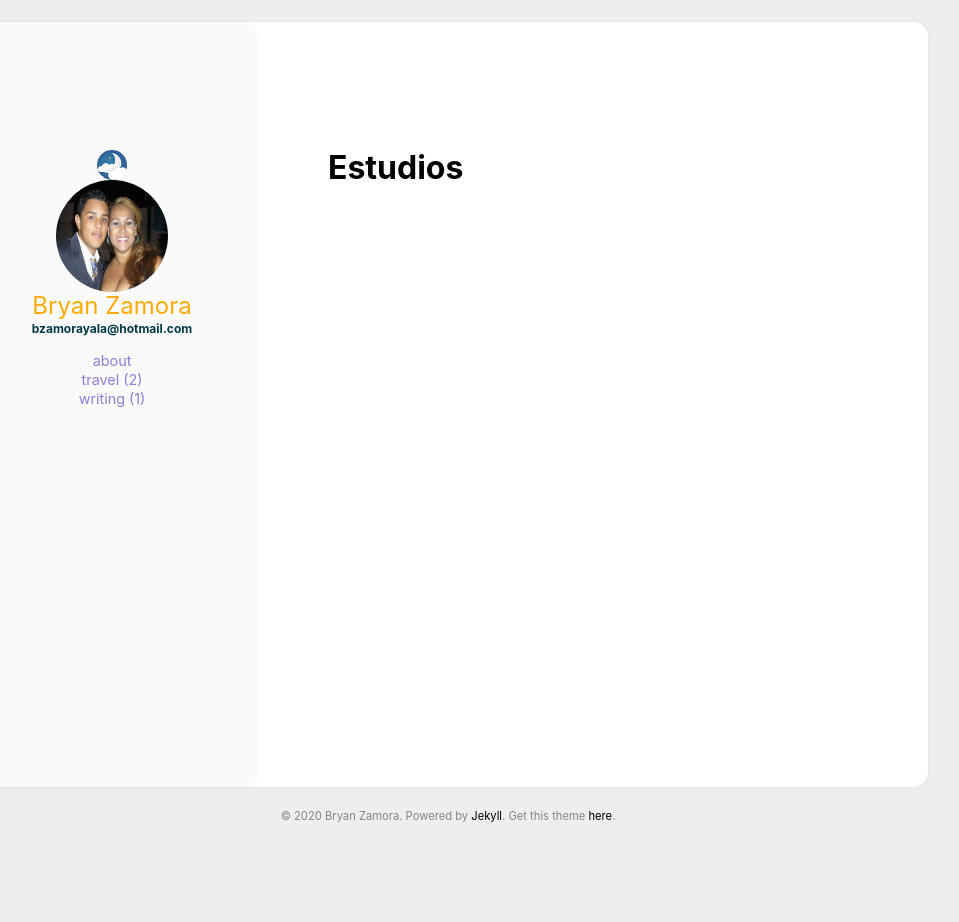
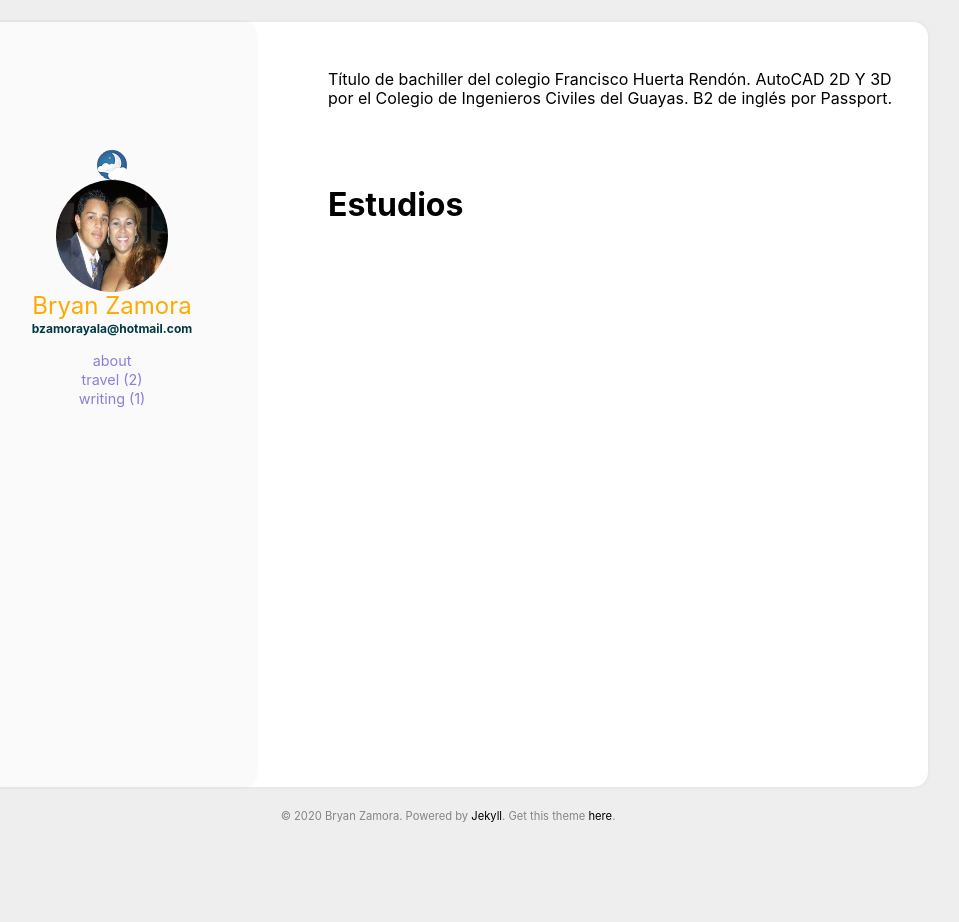
Before and after one commit to bryan2209/blog, a Jekyll site: the page built from categories/writing.html, in a window 1280 px wide. Shown: the whole page, without its empty margins (192-1151 px from the left). Built offline with Jekyll 4.4.1, drawn with Linux system fonts in a browser that asks for light colours.

Commit message:
Update writing.html

```diff
--- a/categories/writing.html
+++ b/categories/writing.html
@@ -3,4 +3,12 @@ layout: page
 type: Estudios
 ---
 
+Título de bachiller del colegio Francisco Huerta Rendón.
+
+
+AutoCAD 2D Y 3D por el Colegio de Ingenieros Civiles del Guayas.
+
+
+B2 de inglés por Passport.
+
 {% include archive.html %}
```
